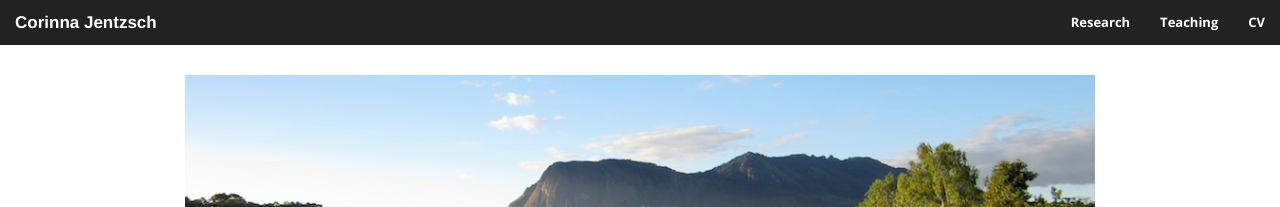
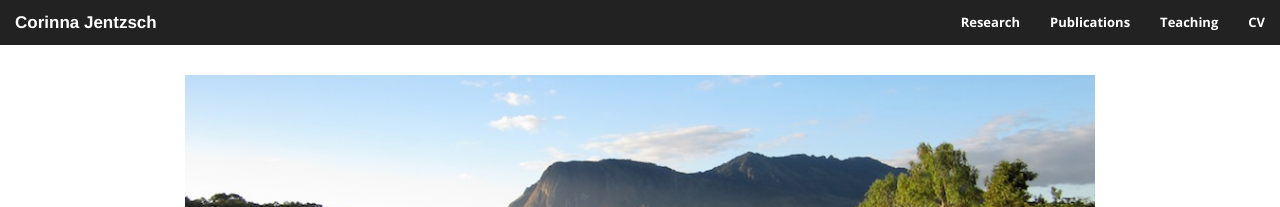
Before and after one commit to corinnajentzsch/corinnajentzsch.github.io, a Jekyll site: the page built from index.md, in a window 1280 px wide. Shown: the top 207 px of the page. Built offline with Jekyll 4.4.1, drawn with Linux system fonts in a browser that asks for light colours.

Commit message:
added publications to navigation

```diff
--- a/_config.yml
+++ b/_config.yml
@@ -23,6 +23,8 @@ keywords:
 navigation:
 - text: Research
   url: /research/
+- text: Publications
+  url: /publications/
 - text: Teaching
   url: /teaching/
 - text: CV
```
